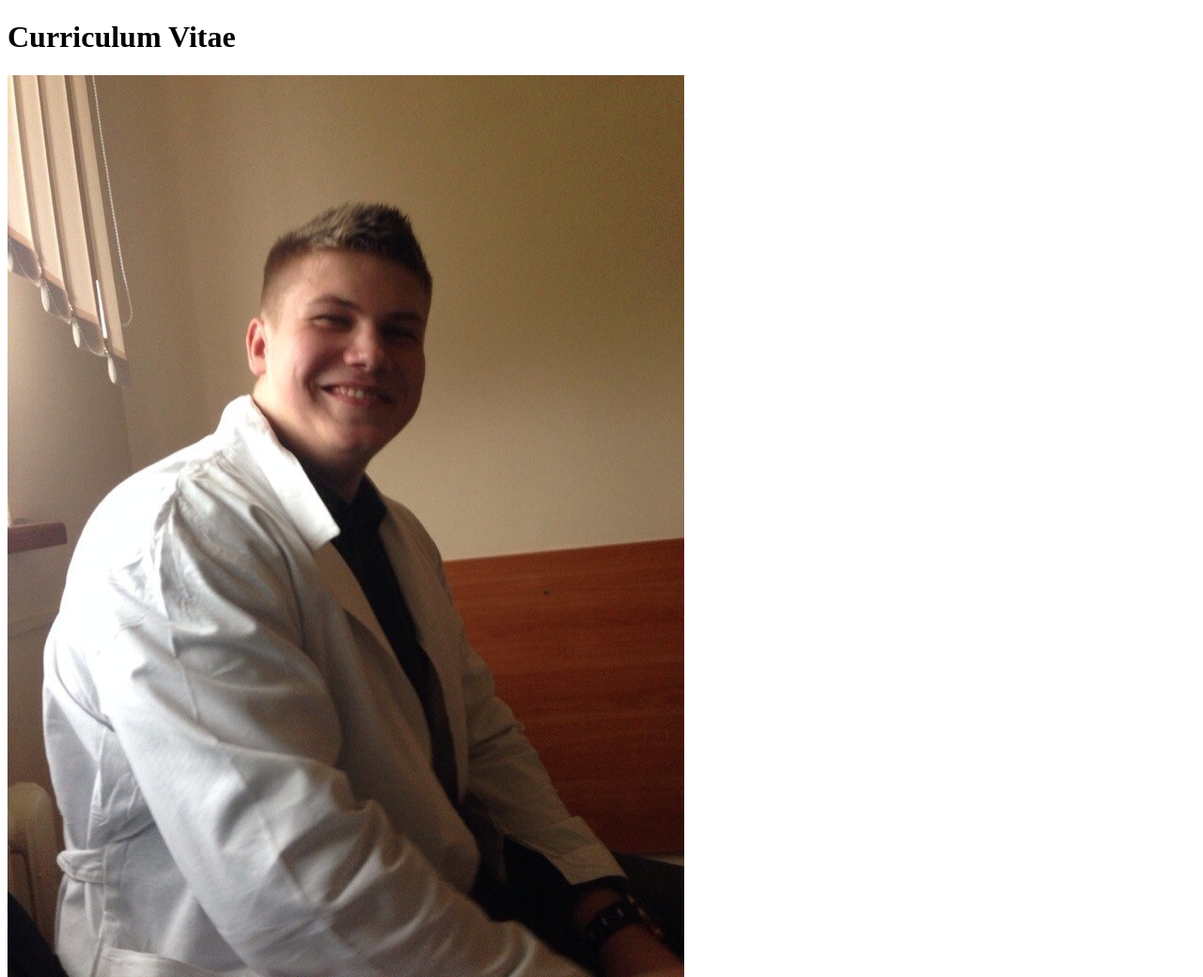
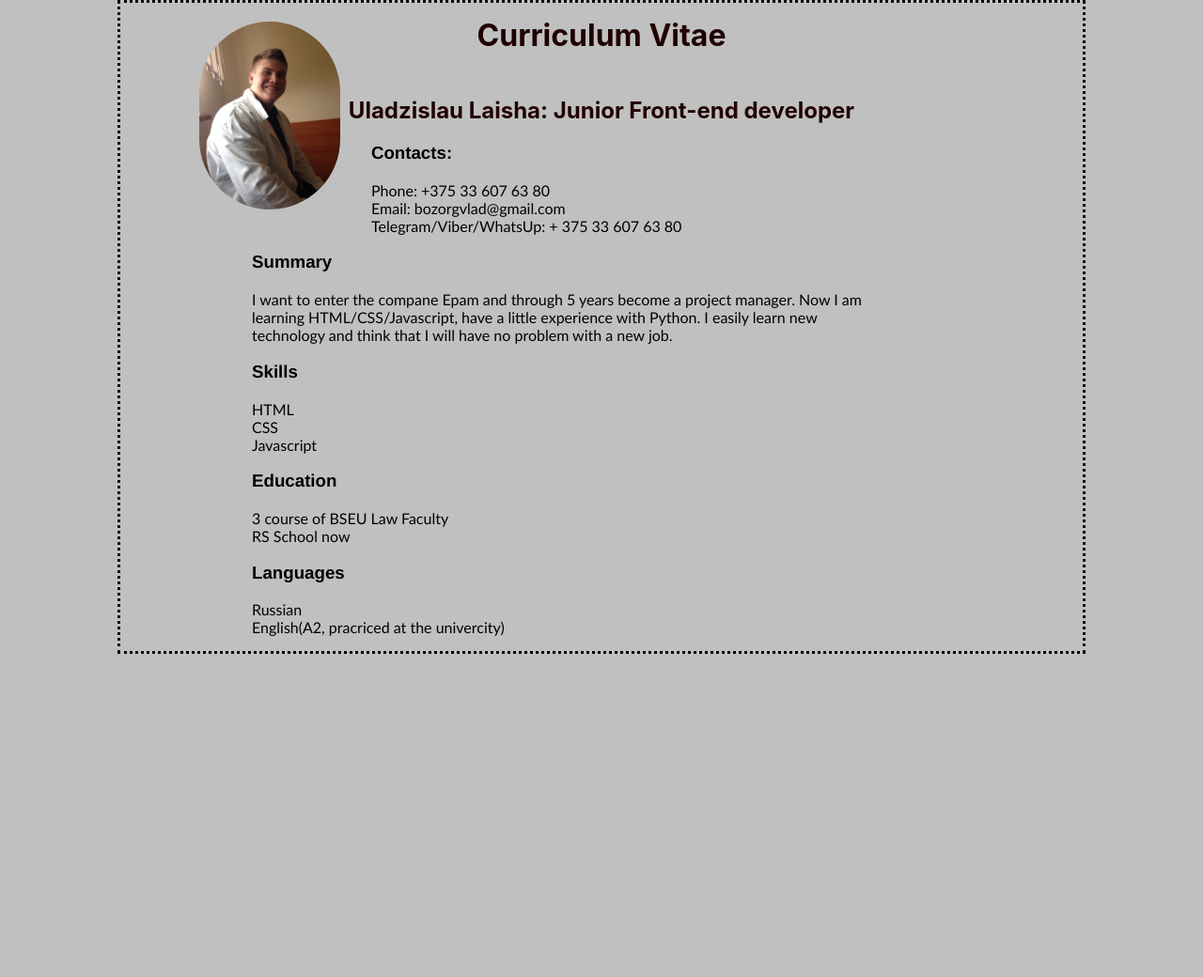
Before and after one commit to BozorgVlad/rsschool-cv, a plain HTML site: page index.html in a window 1280 px wide. Shown: the top 1040 px of the page at 94% size. After the commit the page ends 800 px from the top, so only its background shows below. Drawn offline with Linux system fonts and the light colour scheme.

Commit message:
feat: add style.css and style index.html

```diff
--- a/index.html
+++ b/index.html
@@ -9,7 +9,7 @@
         <title>CV</title>
         <meta name="description" content="">
         <meta name="viewport" content="width=device-width, initial-scale=1">
-        <link rel="stylesheet" href="">
+        <link rel="stylesheet" href="style.css">
     </head>
     <body>
         <header>
--- /dev/null
+++ b/style.css
@@ -0,0 +1,102 @@
+body {
+    width: 1024px;
+    margin: 0 auto;
+    background: rgb(192, 192, 192);
+    border: 3px dotted black;
+    padding-top: 15px
+}
+
+.cv, .name {
+    color: #200000;
+    font-family: -apple-system, BlinkMacSystemFont, 'Segoe UI', Roboto, Oxygen, Ubuntu, Cantarell, 'Open Sans', 'Helvetica Neue', sans-serif;
+}
+
+header {
+    text-align: center;
+}
+
+.photo img {
+    width: 150px;
+    height: 200px;
+}
+
+.photo {
+    position: relative;
+    top: -34px;
+    left: 84px;
+    height: 200px;
+    width: 150px;
+    border-radius: 100px;
+    overflow: hidden;
+}
+
+.cv {
+    margin: 0 auto;
+}
+
+.contacts {
+    text-align: left;
+}
+
+.contacts a {
+    text-decoration: none;
+    color: black;
+    transition: all 0.5s ease;
+}
+
+.contacts li {
+    margin-left: 227px;
+    transition: all 0.5s ease;
+}
+
+.contacts li:hover, .contacts a:hover {
+    transform: scale(1.1);
+    color: #006060;
+}
+
+ul li {
+    list-style: none;
+}
+
+.name {
+    margin-top: -154px;
+}
+
+.contacts-header {
+    margin-left: -404px;
+}
+
+
+main span {
+    display: block;
+    margin-left: 140px;
+    width: 680px;
+}
+
+.summary {
+    margin-left: 140px;
+}
+
+.skills {
+    margin-left: 140px;
+}
+
+.skills-list {
+    margin-left: 100px;
+}
+
+.education, .languages {
+    margin-left: 140px;
+}
+
+.education-list, .languages-list {
+    margin-left: 100px;
+}
+
+h3 {
+    font-family: 'Franklin Gothic Medium', 'Arial Narrow', Arial, sans-serif;
+}
+
+li, span {
+    font-family: 'Gill Sans', 'Gill Sans MT', Calibri, 'Trebuchet MS', sans-serif;
+}
```
